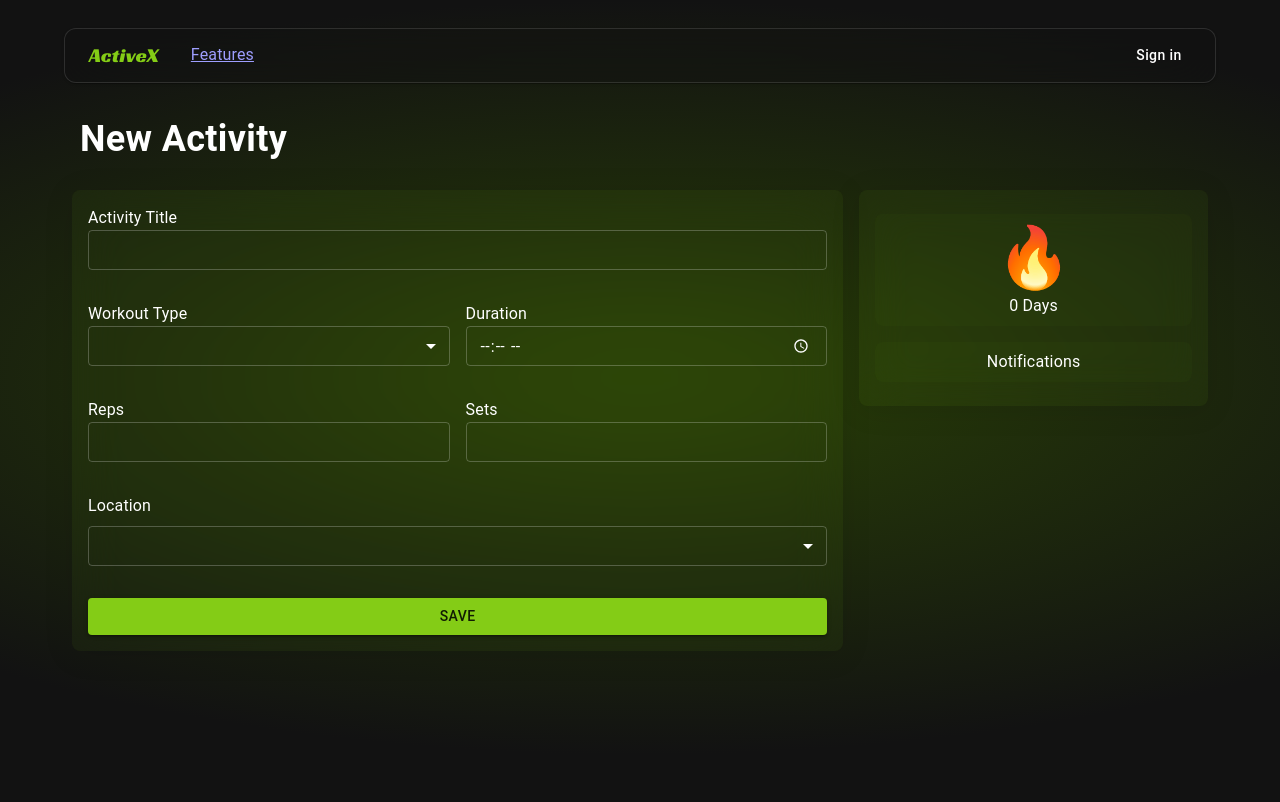
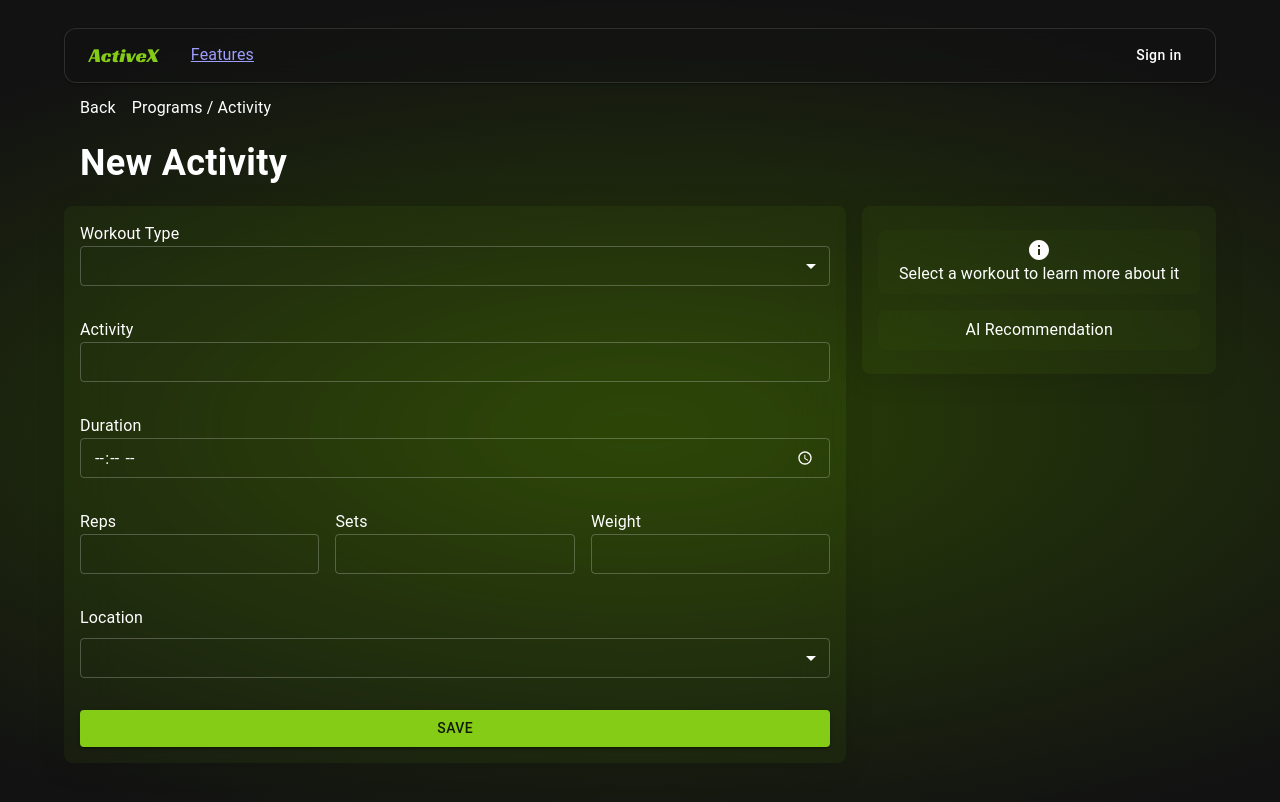
Before and after one commit to pradipGotame/health_checker, a React (Vite) app in the folder frontend/: page /activity in a window 1280 px wide. Shown: the top 802 px of the page. Built offline with nearby package versions, Linux system fonts and the light colour scheme; no server answers.

Commit message:
Create Activities

```diff
--- a/frontend/src/components/Activity/CreateActivity.jsx
+++ b/frontend/src/components/Activity/CreateActivity.jsx
@@ -7,6 +7,7 @@ import TextField from "@mui/material/TextField";
 import MenuItem from "@mui/material/MenuItem";
 import { Typography } from "@mui/material";
 import Select from "@mui/material/Select";
+import InfoIcon from '@mui/icons-material/Info';
 
 export default function CreateActivity() {
   return (
@@ -25,38 +26,30 @@ export default function CreateActivity() {
           pb: { xs: 8, sm: 12 },
         }}
       >
-        <Typography sx={{ p: 2, fontSize: 36, fontWeight: "bold" }}>
+        <Stack direction="row" spacing={2} sx={{ pl: 2 }}>
+          <Typography>Back</Typography>{" "}
+          <Typography>Programs / Activity</Typography>
+        </Stack>
+        <Typography sx={{ fontSize: 36, fontWeight: "bold", p: 2 }}>
           New Activity
         </Typography>
         <Stack
           display="flex"
           justifyContent="space-between"
           alignItems={{ sm: "flex-start" }}
-          direction={{ xs: 'column-reverse', sm: "row" }}
+          direction={{ xs: "column-reverse", sm: "row" }}
+          spacing={2}
         >
           <Box
             sx={{
               backdropFilter: "blur(24px)",
-              background: "rgba(132, 204, 22, 0.05)", // Increased opacity for whiter tint
-              boxShadow: "0 4px 30px rgba(0, 0, 0, 0.1)", // Subtle shadow for depth
+              background: "rgba(132, 204, 22, 0.05)",
+              boxShadow: "0 4px 30px rgba(0, 0, 0, 0.1)",
               borderRadius: "8px",
               flex: 7,
-              m: 1,
               p: 2,
             }}
           >
-            <Stack sx={{ mb: 4 }}>
-              <Typography>
-                Activity Title
-              </Typography>
-              <TextField
-                id="outlined-basic"
-                variant="outlined"
-                size="small"
-                margin="none"
-                sx={{ width: "100%" }}
-              />
-            </Stack>
             <Stack
               direction="row"
               display="flex"
@@ -64,7 +57,7 @@ export default function CreateActivity() {
               sx={{ mb: 4, width: "100%" }}
               spacing={2}
             >
-              <Stack sx={{ width: "50%" }}>
+              <Stack sx={{ width: "100%" }}>
                 <Box>Workout Type</Box>
                 <Select
                   labelId="demo-simple-select-label"
@@ -78,8 +71,27 @@ export default function CreateActivity() {
                   <MenuItem value={30}>Thirty</MenuItem>
                 </Select>
               </Stack>
+            </Stack>
 
-              <Stack sx={{ width: "50%" }}>
+            <Stack sx={{ mb: 4 }}>
+              <Typography>Activity</Typography>
+              <TextField
+                id="outlined-basic"
+                variant="outlined"
+                size="small"
+                margin="none"
+                sx={{ width: "100%" }}
+              />
+            </Stack>
+
+            <Stack
+              direction="row"
+              display="flex"
+              justifyContent="space-between"
+              sx={{ mb: 4, width: "100%" }}
+              spacing={2}
+            >
+              <Stack sx={{ width: "100%" }}>
                 <Typography>Duration</Typography>
                 <TextField
                   id="outlined-basic"
@@ -98,8 +110,8 @@ export default function CreateActivity() {
               sx={{ mb: 4, width: "100%" }}
               spacing={2}
             >
-              <Stack sx={{ width: "50%" }}>
-                <Typography >Reps</Typography>
+              <Stack sx={{ width: "33%" }}>
+                <Typography>Reps</Typography>
                 <TextField
                   id="outlined-basic"
                   variant="outlined"
@@ -109,8 +121,19 @@ export default function CreateActivity() {
                   sx={{ width: "100%" }}
                 />
               </Stack>
-              <Stack sx={{ width: "50%" }}>
-                <Typography >Sets</Typography>
+              <Stack sx={{ width: "33%" }}>
+                <Typography>Sets</Typography>
+                <TextField
+                  id="outlined-basic"
+                  variant="outlined"
+                  size="small"
+                  margin="none"
+                  type="number"
+                  sx={{ width: "100%" }}
+                />
+              </Stack>
+              <Stack sx={{ width: "33%" }}>
+                <Typography>Weight</Typography>
                 <TextField
                   id="outlined-basic"
                   variant="outlined"
@@ -123,9 +146,7 @@ export default function CreateActivity() {
             </Stack>
 
             <Stack sx={{ mb: 4 }}>
-              <Typography sx={{ mb: 1 }}>
-                Location
-              </Typography>
+              <Typography sx={{ mb: 1 }}>Location</Typography>
               <Select
                 labelId="demo-simple-select-label"
                 id="demo-simple-select"
@@ -145,7 +166,7 @@ export default function CreateActivity() {
               justifyContent={{ sm: "flex-end", xs: "flex-start" }}
               sx={{ width: "100%" }}
             >
-              <Button sx={{ width: '100%' }} variant="contained">
+              <Button sx={{ width: "100%" }} variant="contained">
                 Save
               </Button>
             </Stack>
@@ -153,11 +174,10 @@ export default function CreateActivity() {
           <Box
             sx={{
               backdropFilter: "blur(24px)",
-              background: "rgba(132, 204, 22, 0.05)", // Increased opacity for whiter tint
-              boxShadow: "0 4px 30px rgba(0, 0, 0, 0.1)", // Subtle shadow for depth
+              background: "rgba(132, 204, 22, 0.05)",
+              boxShadow: "0 4px 30px rgba(0, 0, 0, 0.1)",
               borderRadius: "8px",
               flex: 3,
-              m: 1,
               p: 2,
             }}
           >
@@ -174,8 +194,8 @@ export default function CreateActivity() {
                   backgroundColor: "rgba(132, 204, 22, 0.025)",
                 }}
               >
-                <Typography variant="h2">🔥</Typography>
-                <Typography>0 Days</Typography>
+                <InfoIcon/>
+                <Typography>Select a workout to learn more about it</Typography>
               </Stack>
               <Stack
                 display="flex"
@@ -190,7 +210,7 @@ export default function CreateActivity() {
                 }}
                 spacing={1}
               >
-                <Typography>Notifications</Typography>
+                <Typography>AI Recommendation</Typography>
               </Stack>
             </Stack>
           </Box>
```
Also changed, not shown: frontend/src/components/Activity/ActivityHistoryPage.jsx (added, +25 -0 lines), 1 other file (tests, documents, lock files or other folders).
